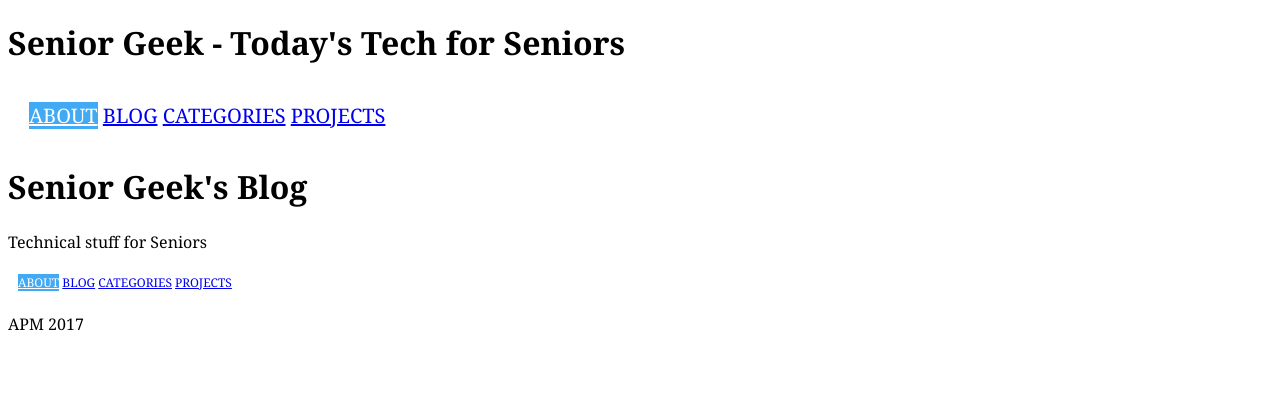
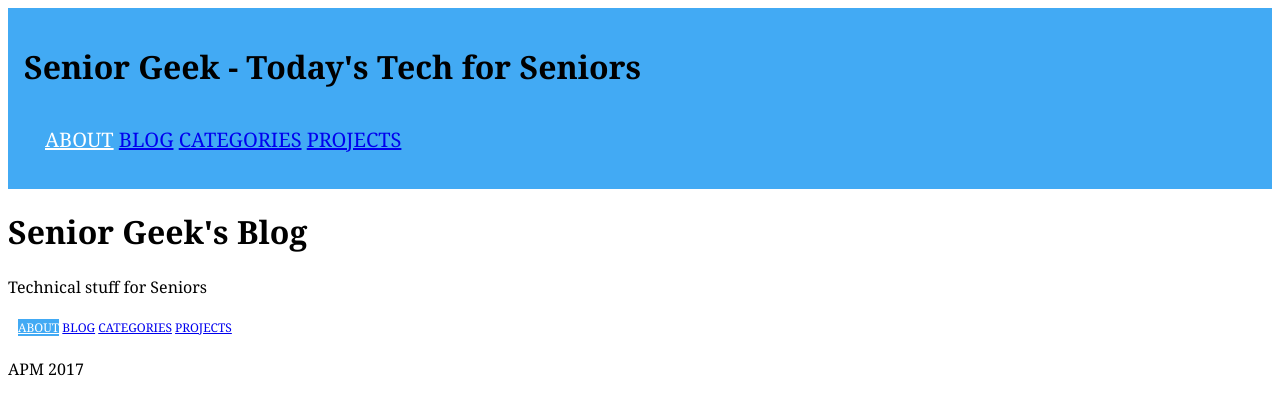
Before and after one commit to Senior-Geek/senior-geek, a Jekyll site: the page built from index.html, in a window 1280 px wide. Shown: the top 415 px of the page. Built offline with Jekyll 4.4.1, drawn with Linux system fonts in a browser that asks for light colours; Markdown is read by kramdown in place of the engine named in the settings.

Commit message:
split out css files

```diff
--- /dev/null
+++ b/_includes/css/css-common.css
@@ -0,0 +1,5 @@
+html {
+    margin: 0;
+    padding: 0;
+    font: normal 100%/1.4 Georgia,serif;
+}
--- /dev/null
+++ b/_includes/css/css-masthead.css
@@ -0,0 +1,6 @@
+
+.masthead {
+    padding: 1em;
+    background: #42aaf4 url("") no-repeat center center;
+    background-size: cover;
+}
--- a/css/css-common.css
+++ b/_includes/css/css-nav.css
@@ -1,8 +1,3 @@
-html {
-    margin: 0;
-    padding: 0;
-    font: normal 100%/1.4 Georgia,serif;
-}
 
 .current{
     background-color: #42aaf4;
--- a/_layouts/layout-default.html
+++ b/_layouts/layout-default.html
@@ -3,10 +3,10 @@
 <head>
     <meta charset="utf-8">
     <title>Senior Geek</title>
-    <link href="{{site.baseurl}}/css/css-common.css" rel="stylesheet">
+    <link href="{{site.baseurl}}/css/css-main.css" rel="stylesheet">
 </head>
 <body>
-    <header>
+    <header class="masthead">
         <h1>Senior Geek - Today's Tech for Seniors</h1>
         {% include inc-nav.html navclass='nav-top' %}
     </header>
--- /dev/null
+++ b/css/css-main.css
@@ -0,0 +1,6 @@
+---
+---
+
+{% include css/css-common.css %}
+{% include css/css-masthead.css %}
+{% include css/css-nav.css %}
```
